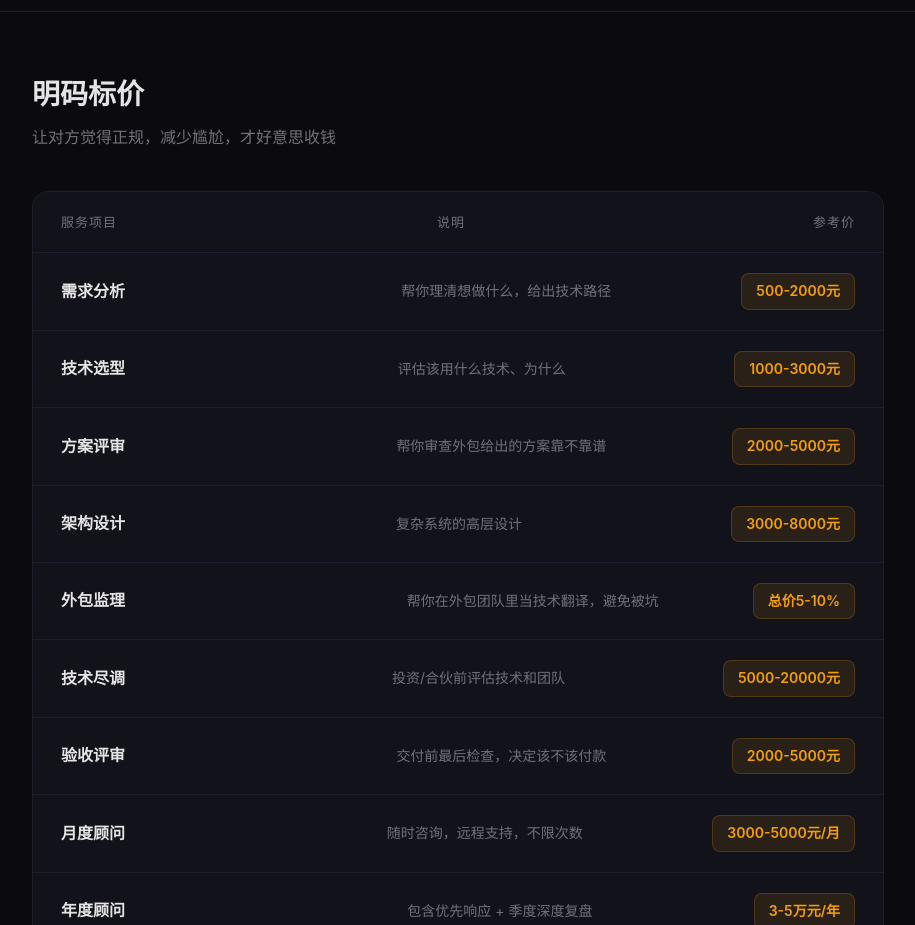
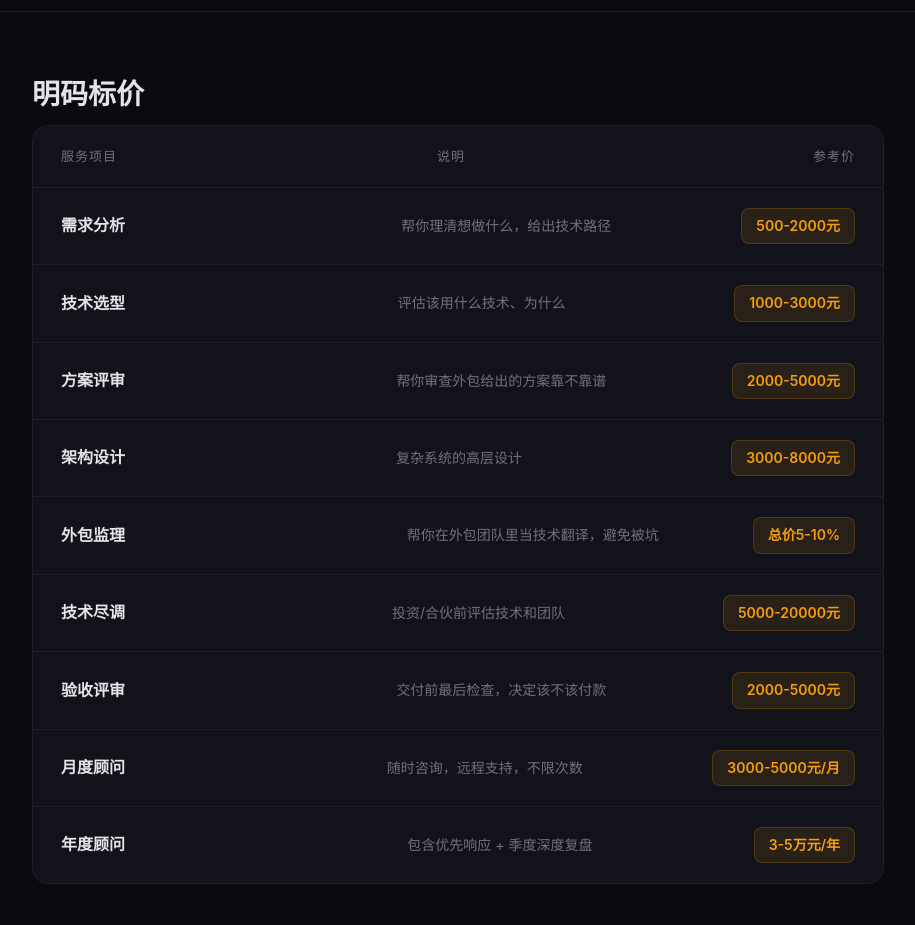
Before and after one commit to royromny/consultant, a plain HTML site: page index.html in a window 1280 px wide. Shown: the part 3620-4545 px from the top of the page, without its empty margins (182-1097 px from the left). Drawn offline with Linux system fonts and the light colour scheme.

Commit message:
first commit

```diff
--- a/index.html
+++ b/index.html
@@ -634,7 +634,6 @@
 <section id="pricing">
   <div class="container">
     <h2>明码标价</h2>
-    <p class="subtitle">让对方觉得正规，减少尴尬，才好意思收钱</p>
     <div class="pricing-table">
       <div class="pricing-row header">
         <span>服务项目</span>
```
